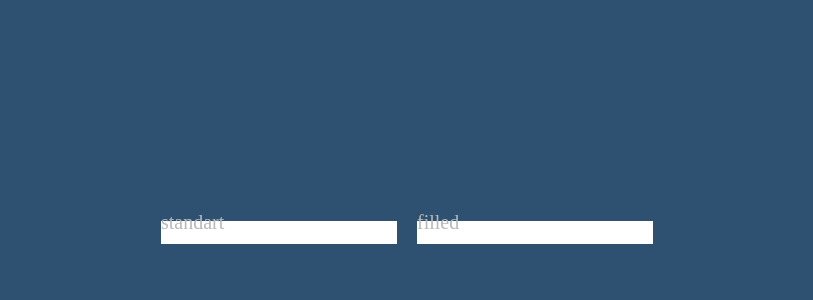
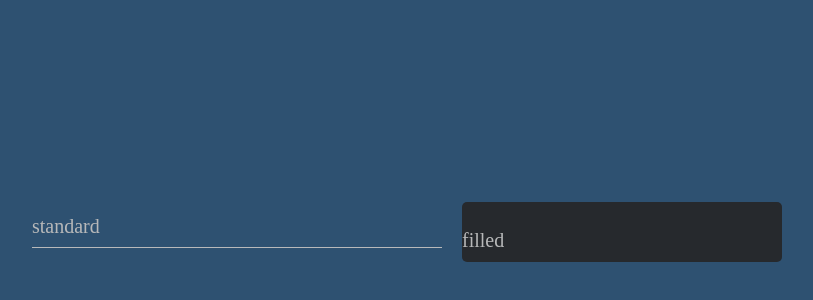
Before and after one commit to f1k13/UI-KIT, a React (Vite) app: page / in a window 1280 px wide. Shown: the part 176-476 px from the top of the page, without its empty margins (233-1046 px from the left). Built offline with nearby package versions, Linux system fonts and the light colour scheme; the HTML template or start-up script is replaced by a standard one.

Commit message:
feat: add styles to input variant filled

```diff
--- a/src/App.tsx
+++ b/src/App.tsx
@@ -4,7 +4,7 @@ import { TextField } from "./components";
 const App = () => {
   return (
     <div className="root">
-      <TextField variant="standart" label="standart"></TextField>
+      <TextField variant="standard" label="standard"></TextField>
       <TextField variant="filled" label="filled"></TextField>
     </div>
   );
--- a/src/components/text-field/text-field.module.scss
+++ b/src/components/text-field/text-field.module.scss
@@ -1,7 +1,7 @@
 @import "../../styles/veriables.scss";
 @import "../../styles/mixins.scss";
 .root {
-
+  padding: 5px 5px;
   outline: none;
   border: none;
   font-size: 18px;
@@ -19,11 +19,11 @@
   }
   &:focus {
     border-bottom: 1px solid #66b2ff;
-
   }
 }
-.wrap input:focus + label {
+.wrap .standard:focus + label {
   transform: translateY(-20px);
+
   color: #66b2ff;
 }
 .label {
@@ -35,10 +35,24 @@
   pointer-events: none;
   transition: 0.2s linear;
 }
-.wrap{
+.wrap {
   position: relative;
 }
 
-.filled{
-
+.filled {
+  background-color: #26292d;
+  border-bottom: 2px solid #b8b9ba;
+  font-size: 24px;
+  color: #ffff;
+  border-radius: 5px;
+  outline: none;
+  border: none;
+  height: 50px;
+  &:hover {
+    border-bottom: 1px solid #e2e2e2;
+    background-color: #42464d;
+  }
+  &:focus {
+    border-bottom: 1px solid #66b2ff;
+  }
 }
--- a/src/components/text-field/text-field.tsx
+++ b/src/components/text-field/text-field.tsx
@@ -3,14 +3,13 @@ import styles from "./text-field.module.scss";
 import { SizeType } from "@/types/SizeType";
 
 const TextField = ({
-  variant = "standart",
+  variant = "standard",
   onChange,
   defaultValue,
   size = "md",
   label,
-
 }: {
-  variant?: "outlined" | "filled" | "standart";
+  variant?: "outlined" | "filled" | "standard";
   onChange?: (value: string) => void;
   defaultValue?: string;
   size?: SizeType;
@@ -22,7 +21,9 @@ const TextField = ({
       onChange(e.target.value);
       setValue(value);
     }
+    console.log(defaultValue);
   };
+
   return (
     <div className={styles.wrap}>
       <input
@@ -31,7 +32,7 @@ const TextField = ({
         className={`${styles.root} ${styles[variant]} ${styles[size]} `}
         onChange={handleChange}
       ></input>
-      <label className={styles.label} htmlFor={label}>
+      <label className={`${styles.label}`} htmlFor={label}>
         {label}
       </label>
     </div>
```
